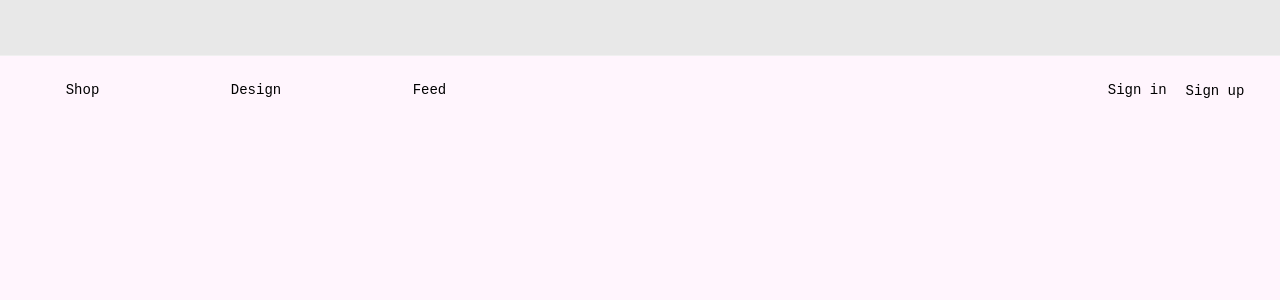
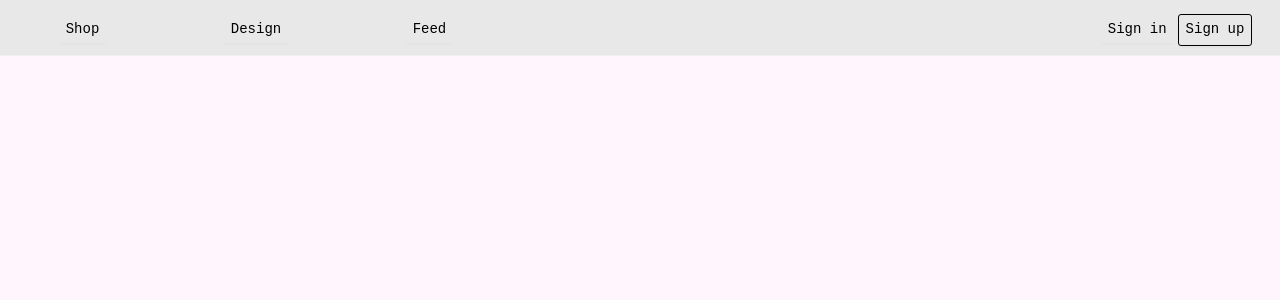
Before and after one commit to benceVadasz/rug-rets-react-typescript, a React (Create React App) app in the folder client/: page / in a window 1280 px wide. Shown: the top 300 px of the page. Built offline with nearby package versions, Linux system fonts and the light colour scheme; no server answers.

Commit message:
Fixes navbar button line heights

```diff
--- a/client/src/components/Navbar.tsx
+++ b/client/src/components/Navbar.tsx
@@ -42,9 +42,9 @@ const Button = styled(AntButton)<ButtonProps>(
         color: 'black !important',
         fontFamily: "IBM Plex Mono, monospace",
         border: props.bordered ? "1px solid black" : "none",
+        marginTop: props.bordered ? 10 : 0,
         borderRadius: 3,
-        padding: 7,
-        lineHeight: 20,
+        padding: props.bordered ? '0 7px 3px 7px' : 7,
         backgroundColor: '#E8E8E8',
         '&:hover': {
             backgroundColor: '#DDDDDD',
```
